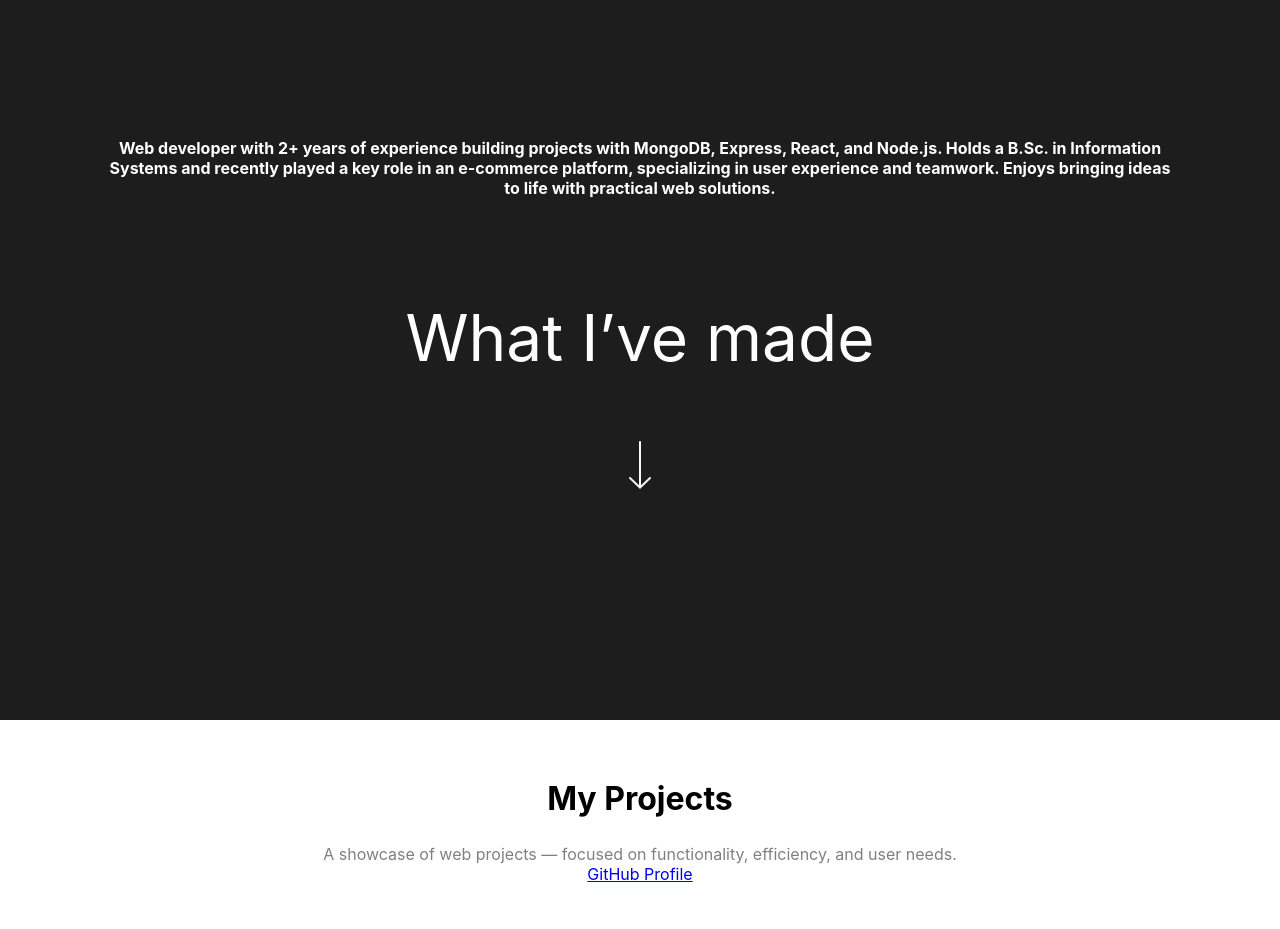
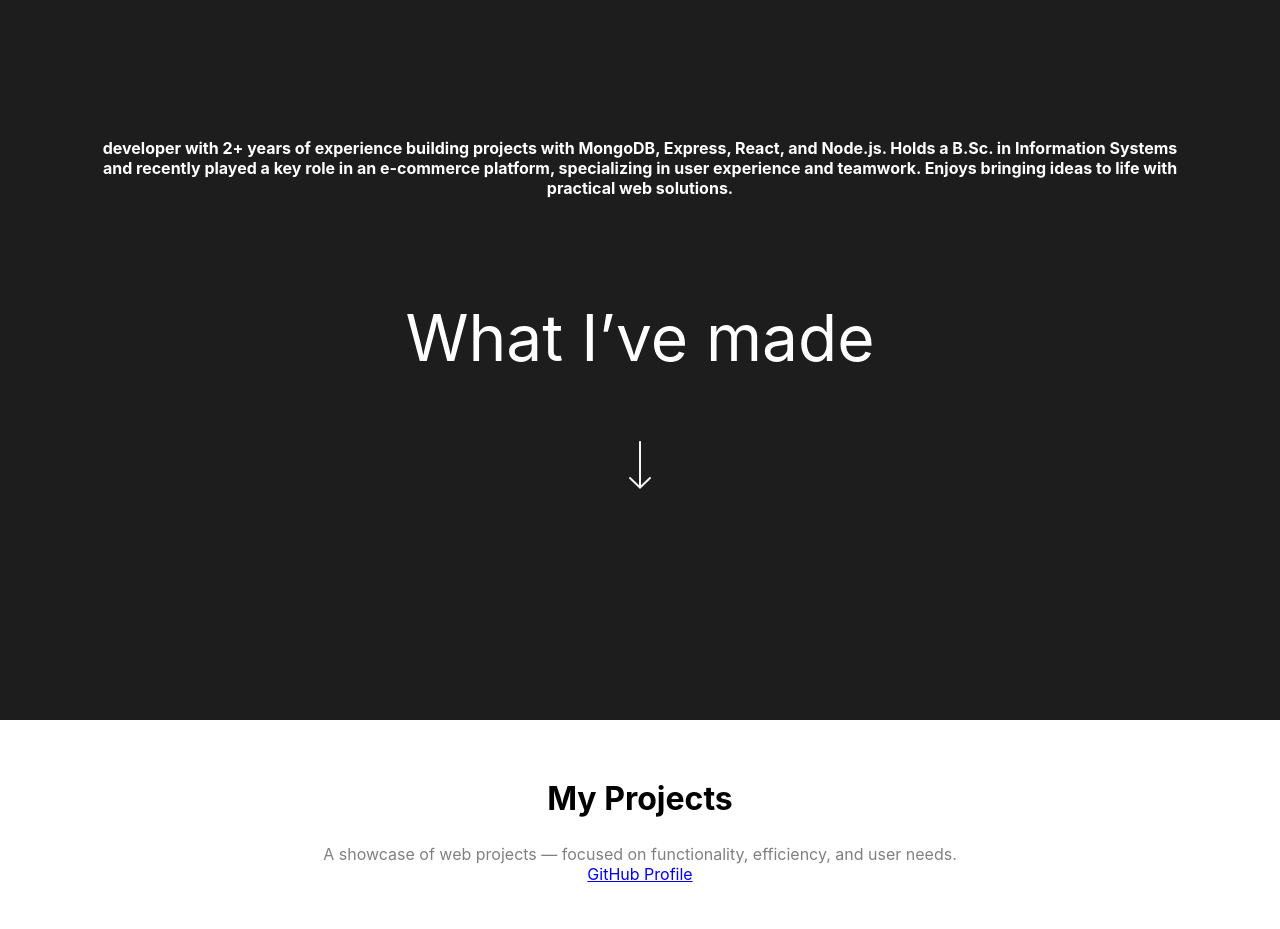
Before and after one commit to DavidAjest/Portfolio, a plain HTML site: page index.html in a window 1280 px wide. Shown: the part 880-1809 px from the top of the page. Drawn offline with nearby package versions, Linux system fonts and the light colour scheme; grey boxes are pictures that could not be loaded; a script that the page names is missing.

Commit message:
Update index.html

```diff
--- a/index.html
+++ b/index.html
@@ -42,7 +42,7 @@
 
       <section class="centered-section dark-bg">
         <h6>
-         Web developer with 2+ years of experience building projects with MongoDB, Express, React, and Node.js. Holds a B.Sc. in Information Systems and recently played a key role in an e-commerce platform, specializing in user experience and teamwork. Enjoys bringing ideas to life with practical web solutions.
+          developer with 2+ years of experience building projects with MongoDB, Express, React, and Node.js. Holds a B.Sc. in Information Systems and recently played a key role in an e-commerce platform, specializing in user experience and teamwork. Enjoys bringing ideas to life with practical web solutions.
         </h6>
         <p
           class="reveal-type what-built"
```
